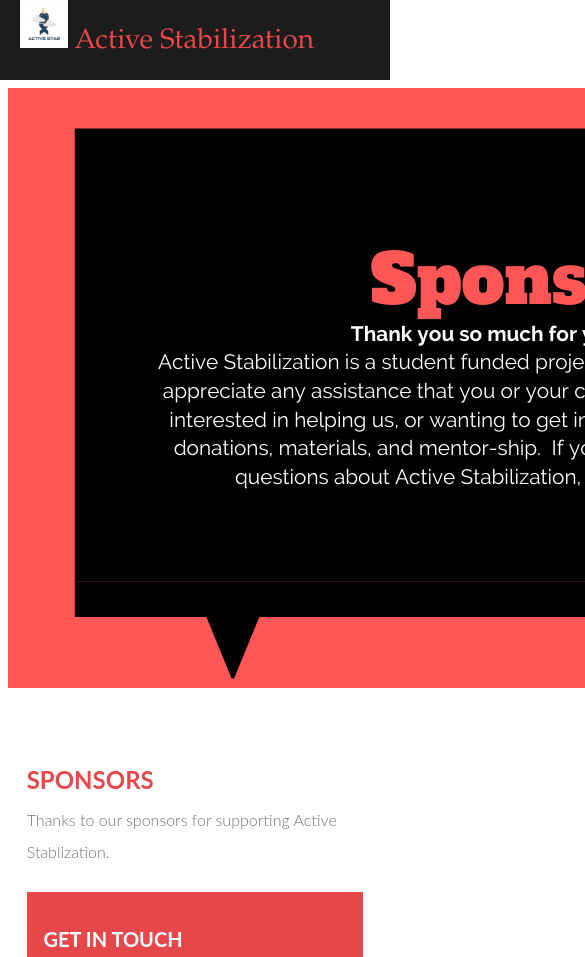
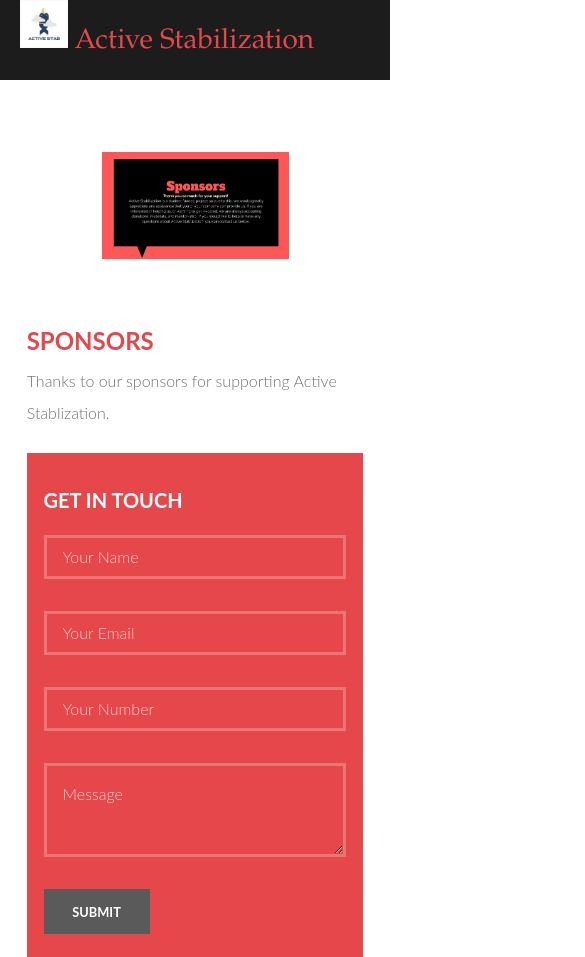
Before and after one commit to nikhsakhamuri/cppactivestab, a plain HTML site: page sponsorship.html in a window 390 px wide. Shown: the top 957 px of the page, 585 px wide, since content can reach past the window. Drawn offline with Linux system fonts and the light colour scheme.

Commit message:
Update main.css

```diff
--- a/assets/css/main.css
+++ b/assets/css/main.css
@@ -1,11 +1,5 @@
 f@import url(font-awesome.min.css);
 @import url("https://fonts.googleapis.com/css?family=Lato:300,400,700|Pacifico");
-
-/*
-	Introspect by TEMPLATED
-	templated.co @templatedco
-	Released for free under the Creative Commons Attribution 3.0 license (templated.co/license)
-*/
 
 /* Reset */
 
@@ -2334,6 +2328,9 @@ f@import url(font-awesome.min.css);
 		border: 0;
 		display: inline-block;
 		position: relative;
+        margin-left: auto;
+        margin-right: auto;
+        width: 50%;
 	}
 
 		.image img {
@@ -2365,20 +2362,24 @@ f@import url(font-awesome.min.css);
 			display: block;
 			margin: 0 0 2em 0;
 			width: 100%;
+
 		}
 
 			.image.fit img {
 				width: 100%;
+
 			}
 
 		.image.main {
 			display: block;
 			margin: 0 0 3em 0;
 			width: 100%;
+
 		}
 
 			.image.main img {
 				width: 100%;
+
 			}
 
 /* List */
@@ -3209,12 +3210,12 @@ f@import url(font-awesome.min.css);
 		}
 
 	.navPanelToggle {
-		position: fixed;
+		position: relative;
 		text-decoration: none;
 		height: 4em;
-		right: 3em;
+		right: 1em;
 		top: .75em;
-		width: 4em;
+		width: em;
 		display: none;
 		z-index: 10002;
 	}
@@ -3230,12 +3231,12 @@ f@import url(font-awesome.min.css);
 			display: block;
 			font-size: 16px;
 			height: 2.25em;
-			left: 0.5em;
+			left: 1em;
 			line-height: 2.25em;
 			position: absolute;
 			text-align: center;
 			top: 0.5em;
-			width: 3.5em;
+			width: 2em;
 		}
 
 		@media screen and (max-width: 980px) {
@@ -4096,3 +4097,12 @@ f@import url(font-awesome.min.css);
     left: 0%;
   }
 }
+
+#logo { height: 100px; width: 200px; overflow: hidden; }
+
+.center {
+  display: block;
+  margin-left: auto;
+  margin-right: auto;
+  width: 50%;
+}
```
